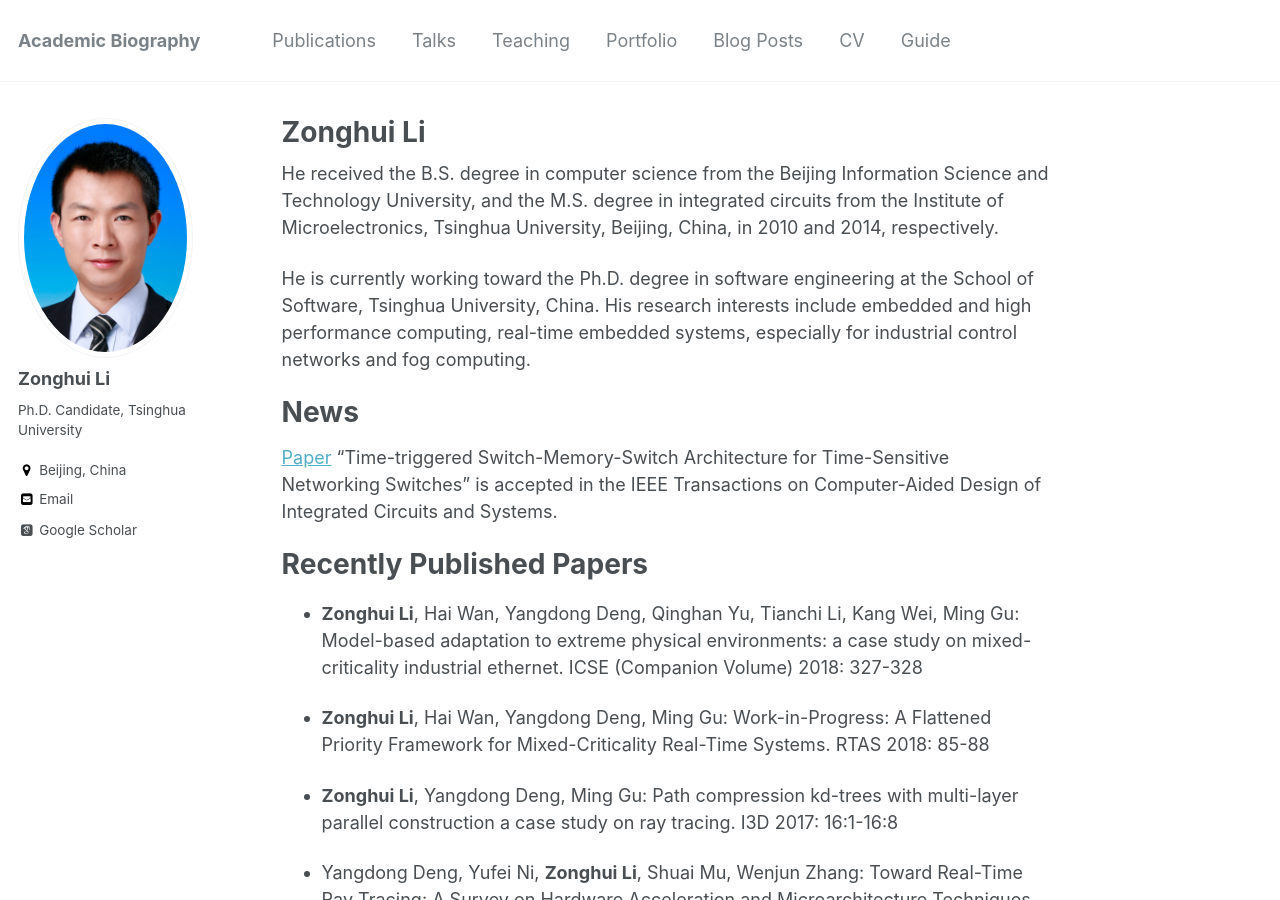
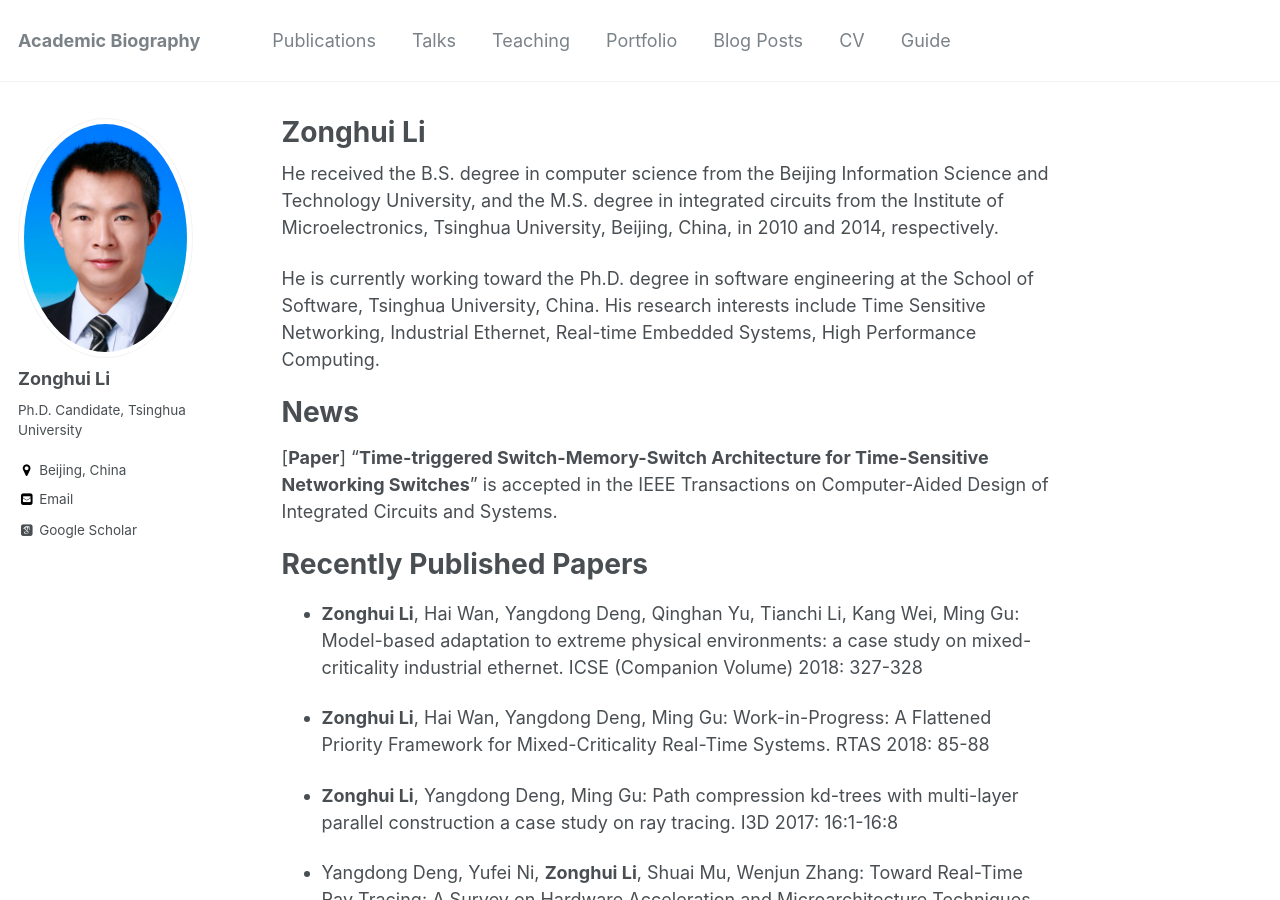
Before and after one commit to yingwangbjtu/lizonghui.github.io, a Jekyll site: the page built from _pages/about.md, in a window 1280 px wide and 900 px high. Built offline with Jekyll 4.4.1, drawn with Linux system fonts in a browser that asks for light colours; some web fonts are replaced.

Commit message:
Update about.md

```diff
--- a/_pages/about.md
+++ b/_pages/about.md
@@ -10,12 +10,12 @@ redirect_from:
 
 He received the B.S. degree in computer science from the Beijing Information Science and Technology University, and the M.S. degree in integrated circuits from the Institute of Microelectronics, Tsinghua University, Beijing, China, in 2010 and 2014, respectively.
 
-He is currently working toward the Ph.D. degree in software engineering at the School of Software, Tsinghua University, China. His research interests include embedded and high performance computing, real-time embedded systems, especially for industrial control networks and fog computing.
+He is currently working toward the Ph.D. degree in software engineering at the School of Software, Tsinghua University, China. His research interests include Time Sensitive Networking, Industrial Ethernet, Real-time Embedded Systems, High Performance Computing.
 
 
 News
 ======
-[Paper](null) "Time-triggered Switch-Memory-Switch Architecture for Time-Sensitive Networking Switches" is accepted in the IEEE Transactions on Computer-Aided Design of Integrated Circuits and Systems.
+[**Paper**] "**Time-triggered Switch-Memory-Switch Architecture for Time-Sensitive Networking Switches**" is accepted in the IEEE Transactions on Computer-Aided Design of Integrated Circuits and Systems.
 
 
 Recently Published Papers
```
